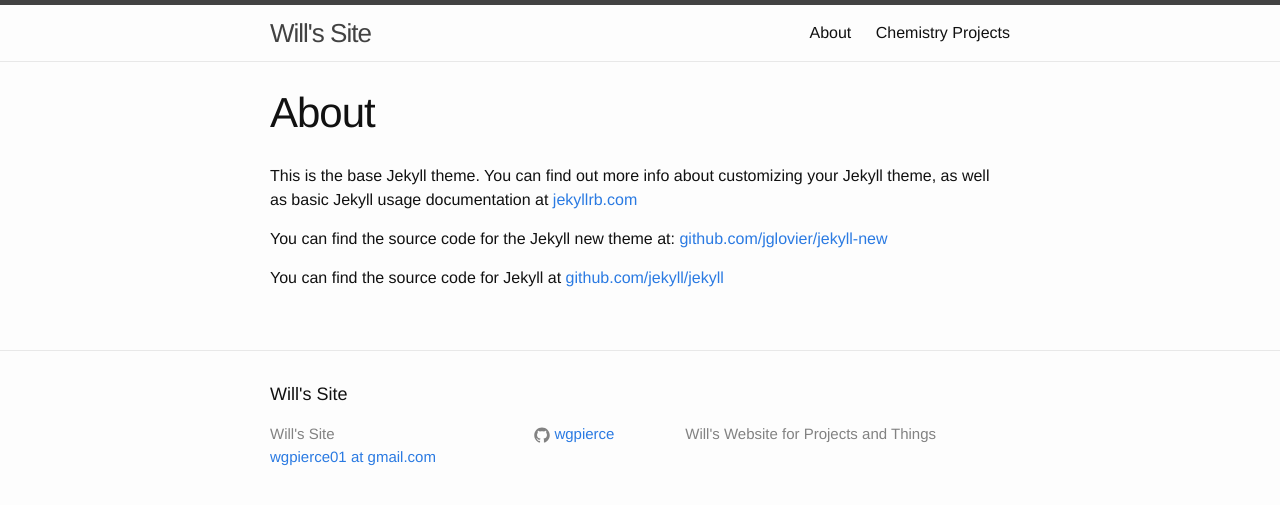
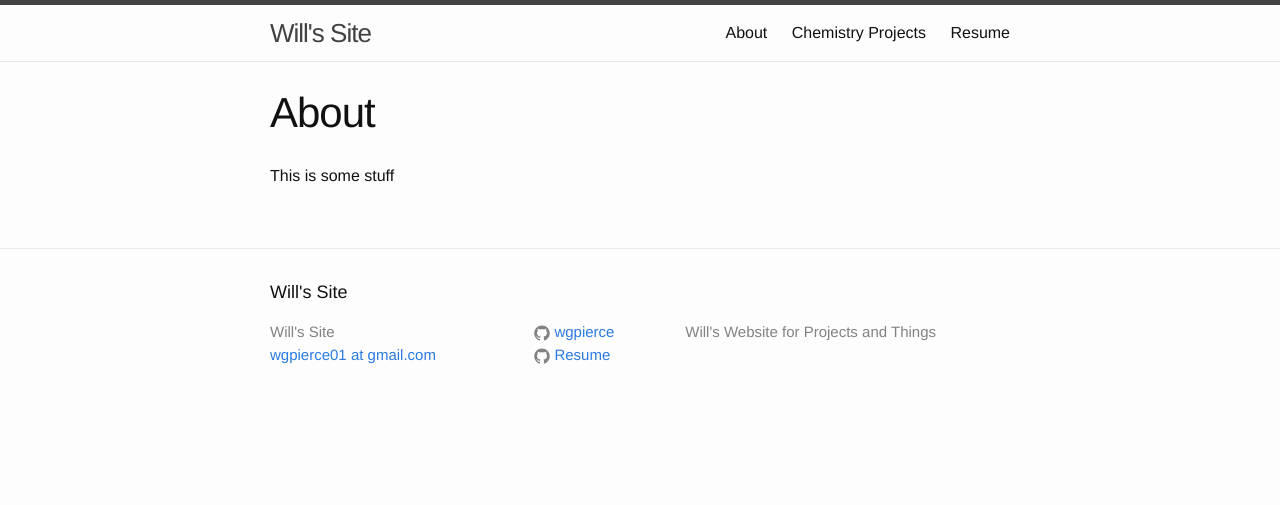
Before and after one commit to wgpierce/wgpierce.github.io, a Jekyll site: the page built from about.md, in a window 1280 px wide. Shown: the top 505 px of the page. Built offline with Jekyll 4.4.1, drawn with Linux system fonts in a browser that asks for light colours.

Commit message:
Minor Updates

```diff
--- a/_includes/footer.html
+++ b/_includes/footer.html
@@ -27,6 +27,16 @@
             </a>
           </li>
           {% endif %}
+          <li>
+              <a href="resources/WilliamPierceResumeS15.pdf">
+                <span class="icon">
+                <svg viewBox="0 0 16 16">
+                  <path fill="#828282" d="M7.999,0.431c-4.285,0-7.76,3.474-7.76,7.761 c0,3.428,2.223,6.337,5.307,7.363c0.388,0.071,0.53-0.168,0.53-0.374c0-0.184-0.007-0.672-0.01-1.32 c-2.159,0.469-2.614-1.04-2.614-1.04c-0.353-0.896-0.862-1.135-0.862-1.135c-0.705-0.481,0.053-0.472,0.053-0.472 c0.779,0.055,1.189,0.8,1.189,0.8c0.692,1.186,1.816,0.843,2.258,0.645c0.071-0.502,0.271-0.843,0.493-1.037 C4.86,11.425,3.049,10.76,3.049,7.786c0-0.847,0.302-1.54,0.799-2.082C3.768,5.507,3.501,4.718,3.924,3.65 c0,0,0.652-0.209,2.134,0.796C6.677,4.273,7.34,4.187,8,4.184c0.659,0.003,1.323,0.089,1.943,0.261 c1.482-1.004,2.132-0.796,2.132-0.796c0.423,1.068,0.157,1.857,0.077,2.054c0.497,0.542,0.798,1.235,0.798,2.082 c0,2.981-1.814,3.637-3.543,3.829c0.279,0.24,0.527,0.713,0.527,1.437c0,1.037-0.01,1.874-0.01,2.129 c0,0.208,0.14,0.449,0.534,0.373c3.081-1.028,5.302-3.935,5.302-7.362C15.76,3.906,12.285,0.431,7.999,0.431z"/>
+               </svg>
+              </span>
+              <span class="username">Resume</span>
+            </a>
+          </li>
 <!--
           {% if site.twitter_username %}
           <li>
--- a/_includes/head.html
+++ b/_includes/head.html
@@ -9,4 +9,5 @@
   <link rel="stylesheet" href="{{ "/css/main.css" | prepend: site.baseurl }}">
   <link rel="canonical" href="{{ page.url | replace:'index.html','' | prepend: site.baseurl | prepend: site.url }}">
   <link rel="alternate" type="application/rss+xml" title="{{ site.title }}" href="{{ "/feed.xml" | prepend: site.baseurl | prepend: site.url }}" />
+  <link rel="icon" type="image/ico" href="/resources/favicon.ico" />
 </head>
--- a/_includes/header.html
+++ b/_includes/header.html
@@ -19,6 +19,7 @@
           <a class="page-link" href="{{ page.url | prepend: site.baseurl }}">{{ page.title }}</a>
           {% endif %}
         {% endfor %}
+        <a class="page-link" href="resources/WilliamPierceResumeS15.pdf">Resume</a>
       </div>
     </nav>
 
--- a/about.md
+++ b/about.md
@@ -4,8 +4,4 @@
 permalink: /about/
 ---
 
-This is the base Jekyll theme. You can find out more info about customizing your Jekyll theme, as well as basic Jekyll usage documentation at [jekyllrb.com](http://jekyllrb.com/)
-
-You can find the source code for the Jekyll new theme at: [github.com/jglovier/jekyll-new](https://github.com/jglovier/jekyll-new)
-
-You can find the source code for Jekyll at [github.com/jekyll/jekyll](https://github.com/jekyll/jekyll)
+This is some stuff
```
Also changed, not shown: _posts/2015-06-29-welcome-to-jekyll.markdown (deleted, +0 -25 lines), feed.xml (deleted, +0 -30 lines), resources/favicon.ico (added), 1 other file.
